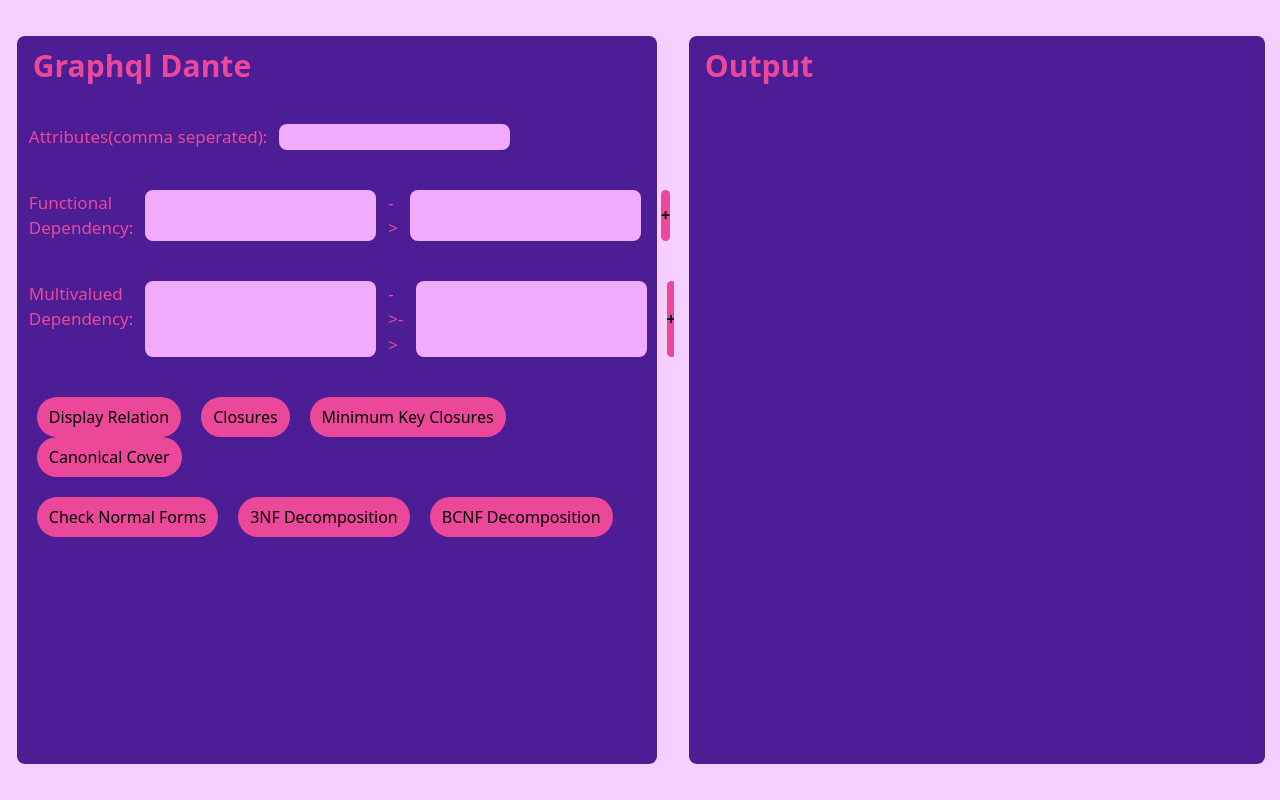
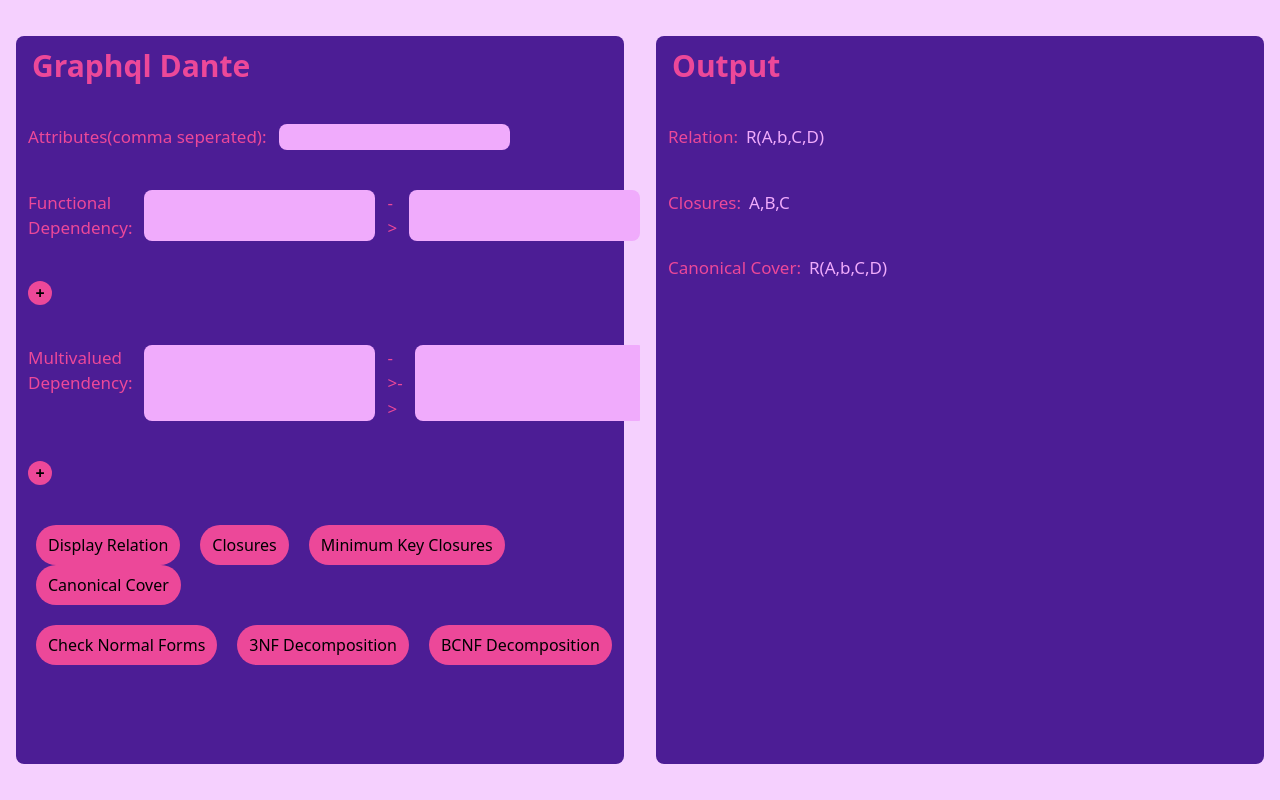
Before and after one commit to ARYA-RAY/dante-ui, a React (Create React App) app: page / in a window 1280 px wide. Built offline with nearby package versions, Linux system fonts and the light colour scheme.

Commit message:
add functionality

```diff
--- a/src/App.js
+++ b/src/App.js
@@ -1,7 +1,31 @@
 import './App.css';
+import { useState } from 'react';
 
 
 function App() {
+  const [inputs, setInputs] = useState([{ left: '', right: '' }]);
+  const [multinputs, multsetInputs] = useState([{ left: '', right: '' }]);
+
+  const handleAddInput = () => {
+    setInputs([...inputs, { left: '', right: '' }]);
+  };
+
+  const handleMultAddInput = () => {
+    multsetInputs([...multinputs, { left: '', right: '' }]);
+  };
+
+  const handleInputChange = (index, side, value) => {
+    const newInputs = [...inputs];
+    newInputs[index][side] = value;
+    setInputs(newInputs);
+  };
+
+  const handleMultInputChange = (index, side, value) => {
+    const newInputs = [...multinputs];
+    newInputs[index][side] = value;
+    multsetInputs(newInputs);
+  };
+
   return (
     <div className="flex flex-row h-screen">
       <div className='bg-fuchsia-200 w-full'>
@@ -16,29 +40,49 @@ function App() {
 
               </input>
             </div>
+            <div className='flex flex-col'>
+              {inputs.map((input, index) => (
                 <div className='flex flex-row ml-3 mt-10'>
                   <h1 className='text-pink-500 text-[17px]'>Functional Dependency: </h1>
-              <input className='ml-3 bg-fuchsia-300 rounded-lg'>
-
-              </input>
+                  <input
+                    className='ml-3 bg-fuchsia-300 rounded-lg'
+                    name='left'
+                    value={input.left}
+                    onChange={e => handleInputChange(index, 'left', e.target.value)}
+                  />
                   <h1 className='text-pink-500 ml-3 text-[17px]'>-&gt;</h1>
-              <input className='ml-3 bg-fuchsia-300 rounded-lg'>
-
-              </input>
-              <button className='ml-5 bg-pink-500 w-6 rounded-[100px]' >
+                  <input
+                    className='ml-3 bg-fuchsia-300 rounded-lg'
+                    name='right'
+                    value={input.right}
+                    onChange={e => handleInputChange(index, 'right', e.target.value)}
+                  />
+                </div>
+              ))}
+              <button className='ml-3 bg-pink-500 mt-10 w-6 rounded-[100px]' onClick={handleAddInput}>
                 <h1 className='font-bold '>+</h1>
               </button>
             </div>
+            <div className='flex flex-col'>
+              {multinputs.map((input, index) => (
                 <div className='flex flex-row ml-3 mt-10'>
                   <h1 className='text-pink-500 text-[17px]'>Multivalued Dependency: </h1>
-              <input className='ml-3 bg-fuchsia-300 rounded-lg'>
-
-              </input>
+                  <input
+                    className='ml-3 bg-fuchsia-300 rounded-lg'
+                    name='left'
+                    value={input.left}
+                    onChange={e => handleMultInputChange(index, 'left', e.target.value)}
+                  />
                   <h1 className='text-pink-500 ml-3 text-[17px]'>-&gt;-&gt;</h1>
-              <input className='ml-3 bg-fuchsia-300 rounded-lg'>
-
-              </input>
-              <button className='ml-5 bg-pink-500 w-6 rounded-[100px]' >
+                  <input
+                    className='ml-3 bg-fuchsia-300 rounded-lg'
+                    name='right'
+                    value={input.right}
+                    onChange={e => handleMultInputChange(index, 'right', e.target.value)}
+                  />
+                </div>
+              ))}
+              <button className='ml-3 bg-pink-500 mt-10 w-6 rounded-[100px]' onClick={handleMultAddInput}>
                 <h1 className='font-bold '>+</h1>
               </button>
             </div>
@@ -63,6 +107,30 @@ function App() {
           <div className='ml-4'>
             <h1 className='text-pink-500 text-3xl font-semibold pt-3'>Output</h1>
           </div>
+          <div className='flex flex-row ml-3 mt-10'>
+            <div>
+              <h1 className='text-[17px] text-pink-500'>Relation: </h1>
+            </div>
+            <div className='ml-2'>
+              <h1 className='text-[17px] text-fuchsia-300'>R(A,b,C,D)</h1>
+            </div>
+          </div>
+          <div className='flex flex-row ml-3 mt-10'>
+            <div>
+              <h1 className='text-[17px] text-pink-500'>Closures: </h1>
+            </div>
+            <div className='ml-2'>
+              <h1 className='text-[17px] text-fuchsia-300'>A,B,C</h1>
+            </div>
+          </div>
+          <div className='flex flex-row ml-3 mt-10'>
+            <div>
+              <h1 className='text-[17px] text-pink-500'>Canonical Cover: </h1>
+            </div>
+            <div className='ml-2'>
+              <h1 className='text-[17px] text-fuchsia-300'>R(A,b,C,D)</h1>
+            </div>
+          </div>
         </div>
       </div>
     </div>
```
Lines whose indentation alone changed are shown as unchanged.
